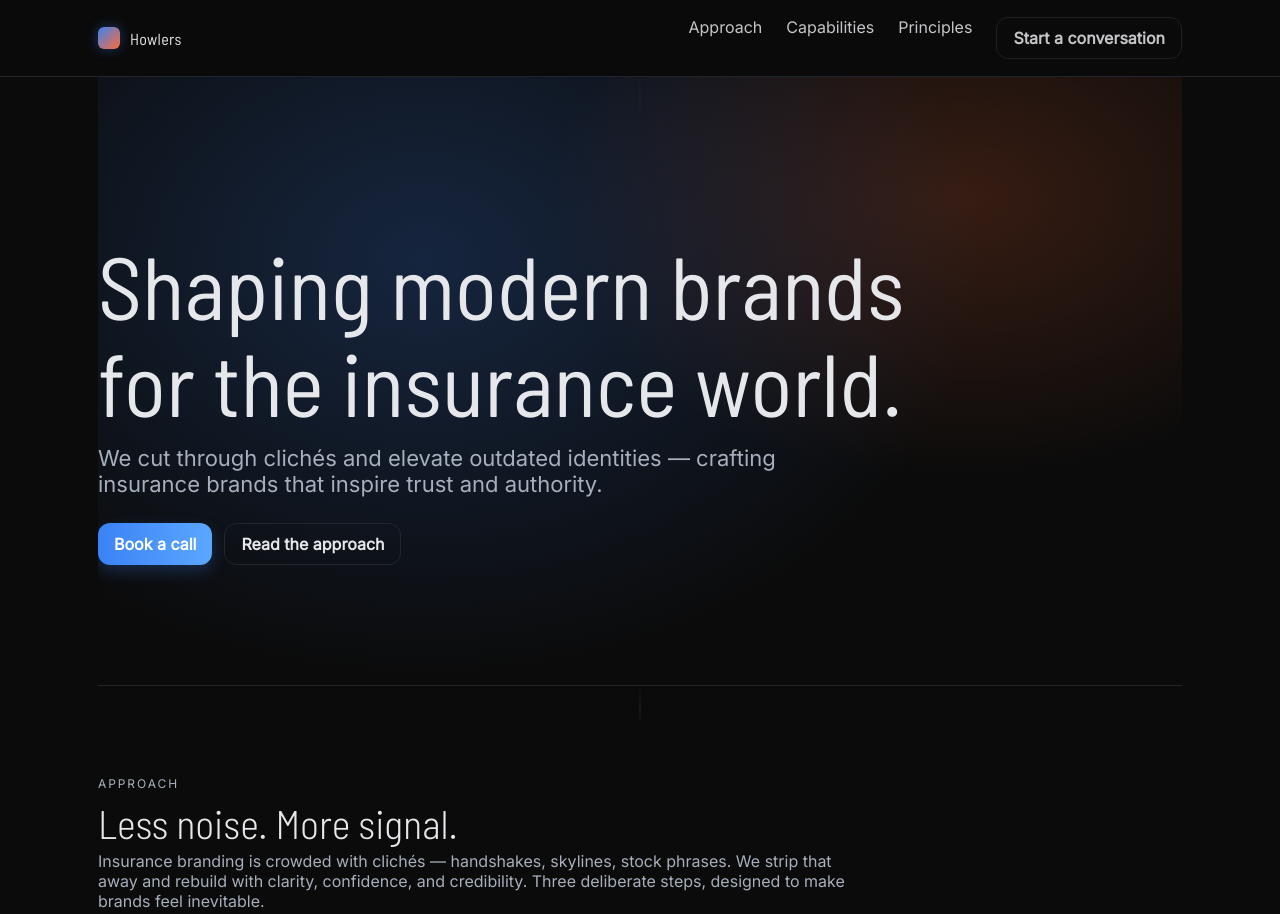
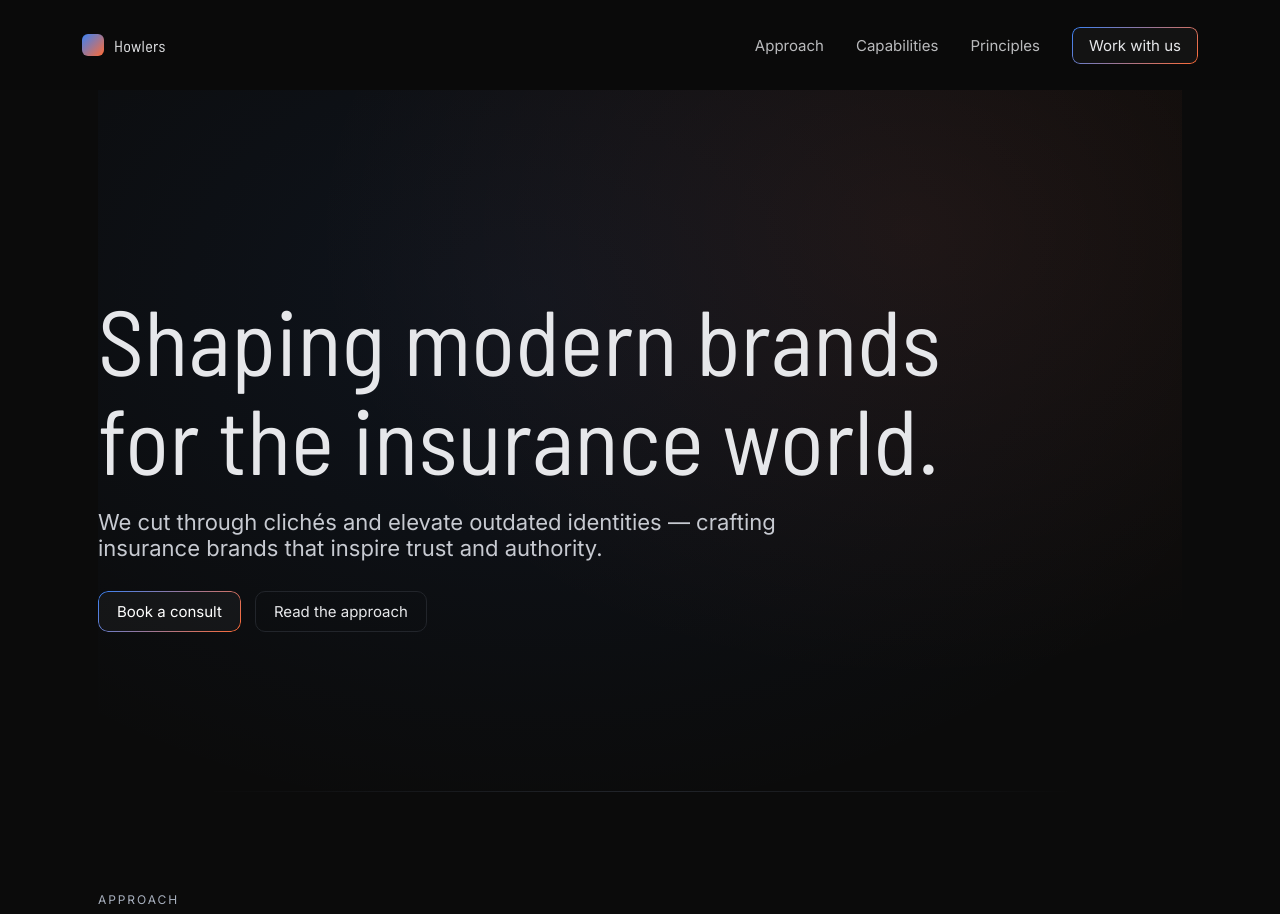
Before and after one commit to idiotmarketer/howlers.agency, a plain HTML site: page index.html in a window 1280 px wide. Shown: the top 914 px of the page. Drawn offline with Linux system fonts and the light colour scheme.

Commit message:
Update index.html
Update #1

```diff
--- a/index.html
+++ b/index.html
@@ -25,55 +25,115 @@
     body{margin:0;background:var(--ink);color:var(--text);font-family:"Inter",system-ui,-apple-system,Segoe UI,Roboto,Helvetica,Arial;}
     .wrap{max-width:1140px;margin:0 auto;padding:0 28px}
 
-    header{position:sticky;top:0;z-index:50;background:rgba(11,11,11,.7);backdrop-filter:saturate(1.1) blur(8px);border-bottom:1px solid var(--line)}
-    .nav{display:flex;align-items:center;justify-content:space-between;height:76px}
+    header{position:sticky;top:0;z-index:50;background:rgba(11,11,11,.75);backdrop-filter:blur(10px);}
+    .nav{display:flex;align-items:center;justify-content:space-between;height:90px;padding:0 12px}
     .brand{display:flex;align-items:center;gap:10px;text-decoration:none;color:inherit}
-    .mark{width:22px;height:22px;border-radius:6px;background:linear-gradient(135deg,var(--blue),var(--orange));box-shadow:0 0 12px rgba(59,130,246,.4);}
+    .mark{width:22px;height:22px;border-radius:6px;background:linear-gradient(135deg,var(--blue),var(--orange));}
     .name{font-family:"Barlow Semi Condensed",sans-serif;font-weight:400;letter-spacing:.3px}
-    nav ul{list-style:none;display:flex;gap:24px;margin:0;padding:0}
-    nav a{color:inherit;text-decoration:none;opacity:.85}
+    nav ul{list-style:none;display:flex;gap:32px;margin:0;padding:0;align-items:center}
+    nav a{color:inherit;text-decoration:none;opacity:.8;font-size:15px;display:flex;align-items:center}
     nav a:hover{opacity:1}
+    nav li:last-child a{
+      padding:8px 16px;
+      border:1px solid transparent;
+      border-radius:8px;
+      background:rgba(255,255,255,0.04);
+      opacity:1;
+      font-weight:500;
+      background-clip:padding-box;
+      position:relative;
+    }
+    nav li:last-child a::before{
+      content:"";
+      position:absolute;
+      top:-1px;left:-1px;right:-1px;bottom:-1px;
+      border-radius:8px;
+      padding:1px;
+      background:linear-gradient(135deg,var(--blue),var(--orange));
+      -webkit-mask:linear-gradient(#fff 0 0) content-box,linear-gradient(#fff 0 0);
+      -webkit-mask-composite:xor;
+      mask-composite:exclude;
+      pointer-events:none;
+    }
+    nav li:last-child a:hover{
+      background:rgba(255,255,255,0.08);
+      color:#fff;
+    }
 
-    .btn{display:inline-flex;align-items:center;gap:8px;padding:10px 16px;border-radius:12px;text-decoration:none;font-weight:600;transition:.2s ease}
-    .btn-primary{background:linear-gradient(90deg,var(--blue),#5aa7ff);color:#fff;box-shadow:0 6px 16px rgba(59,130,246,.25)}
-    .btn-primary:hover{transform:translateY(-2px);box-shadow:0 10px 24px rgba(59,130,246,.4)}
+    .btn{display:inline-flex;align-items:center;gap:8px;padding:10px 18px;border-radius:10px;text-decoration:none;font-weight:500;transition:.2s ease;font-size:15px;position:relative;z-index:1}
+    .btn-primary{
+      background:rgba(255,255,255,0.04);
+      color:#fff;
+      border:1px solid transparent;
+      background-clip:padding-box;
+    }
+    .btn-primary::before{
+      content:"";
+      position:absolute;
+      top:-1px;left:-1px;right:-1px;bottom:-1px;
+      border-radius:10px;
+      padding:1px;
+      background:linear-gradient(135deg,var(--blue),var(--orange));
+      -webkit-mask:linear-gradient(#fff 0 0) content-box,linear-gradient(#fff 0 0);
+      -webkit-mask-composite:xor;
+      mask-composite:exclude;
+      pointer-events:none;
+    }
+    .btn-primary:hover{background:rgba(255,255,255,0.08)}
+
     .btn-ghost{border:1px solid var(--line);color:var(--text);}
+    .btn-ghost:hover{background:#1a1d24}
 
     h1{font-family:"Barlow Semi Condensed",sans-serif;font-weight:400}
     h2,h3,h4{font-family:"Barlow Semi Condensed",sans-serif;font-weight:300}
     .kicker{color:var(--muted);text-transform:uppercase;letter-spacing:.16em;font-size:12px;margin:0 0 10px}
-    .title{font-size:40px;margin:0 0 6px;line-height:1.1}
-    .sub{color:var(--muted);margin:0 0 28px;max-width:760px}
+    .title{font-size:40px;margin:0 0 12px;line-height:1.15}
+    .sub{color:#c7cad1;margin:0 0 32px;max-width:760px;font-size:18px;line-height:1.5}
 
-    /* Hero with quieter gradient background */
-    .hero{padding:160px 0 120px;position:relative;overflow:hidden;border-bottom:1px solid var(--line);background:radial-gradient(800px 600px at 30% 30%,rgba(59,130,246,.22),transparent 70%),radial-gradient(600px 400px at 80% 20%,rgba(255,107,53,.18),transparent 70%)}
-    .hero h1{font-size:clamp(42px,8vw,88px);line-height:1.1;margin:0 0 14px;position:relative;z-index:1}
-    .hero p{font-size:clamp(16px,2vw,22px);color:var(--muted);max-width:760px;margin:0 0 26px;position:relative;z-index:1}
-    .links{display:flex;gap:12px;flex-wrap:wrap;position:relative;z-index:1}
+    /* Hero */
+    .hero{padding:200px 0 160px;position:relative;overflow:hidden;}
+    .hero::before{
+      content:"";
+      position:absolute;
+      top:0;left:0;right:0;bottom:0;
+      background:radial-gradient(1000px 700px at 40% 30%,rgba(59,130,246,.08),transparent 75%),
+                 radial-gradient(800px 600px at 75% 20%,rgba(255,107,53,.08),transparent 75%);
+      z-index:0;
+    }
+    .hero h1{font-size:clamp(46px,8vw,92px);line-height:1.08;margin:0 0 20px;position:relative;z-index:1}
+    .hero p{font-size:clamp(17px,2vw,22px);color:#c7cad1;max-width:760px;margin:0 0 30px;position:relative;z-index:1}
+    .links{display:flex;gap:14px;flex-wrap:wrap;position:relative;z-index:1}
 
-    section{padding:90px 0;position:relative}
-    section:before{content:"";position:absolute;top:0;left:50%;width:1px;height:40px;background:linear-gradient(to bottom,transparent,var(--line),transparent);transform:translateX(-50%)}
+    section{padding:100px 0;position:relative;background:var(--ink)}
+    section:not(:last-of-type)::after{
+      content:"";
+      position:absolute;
+      bottom:0;left:50%;
+      width:80%;height:1px;
+      background:linear-gradient(to right,transparent,var(--line),transparent);
+      transform:translateX(-50%);
+    }
 
-    .grid-3{display:grid;grid-template-columns:repeat(3,1fr);gap:22px}
-    .tile{border:1px solid var(--line);border-radius:20px;padding:28px;background:#0e1014}
+    .grid-3{display:grid;grid-template-columns:repeat(3,1fr);gap:24px}
+    .tile{border:1px solid var(--line);border-radius:18px;padding:28px;background:#0e1014}
     .tile h3{margin:0 0 8px;font-size:22px}
     .tile p{margin:0;color:#cfd3da}
 
-    .grid-4{display:grid;grid-template-columns:repeat(4,1fr);gap:22px}
-    .card{border:1px solid var(--line);border-radius:18px;padding:28px;background:#0f1217;transition:.2s ease}
+    .grid-4{display:grid;grid-template-columns:repeat(4,1fr);gap:24px}
+    .card{border:1px solid var(--line);border-radius:16px;padding:28px;background:#0f1217;transition:.2s ease}
     .card:hover{transform:translateY(-3px);box-shadow:0 10px 22px rgba(0,0,0,.3)}
     .card h4{margin:0 0 8px;font-size:20px}
     .card p{margin:0;color:#cfd3da}
-    .card small{display:block;margin-top:10px;color:var(--muted)}
+    .card small{display:block;margin-top:10px;color:#9aa0ad}
 
     .principles{display:grid;grid-template-columns:1.1fr .9fr;gap:32px;align-items:start}
-    .list{border:1px solid var(--line);border-radius:18px;padding:28px;background:#0f1217}
+    .list{border:1px solid var(--line);border-radius:16px;padding:28px;background:#0f1217}
     .list li{margin:10px 0;color:#d7dae2}
     .epigram{border-left:3px solid var(--blue);padding:14px 18px;color:#e7eaf2;font-style:italic;background:#0f141b;border-radius:12px;align-self:center}
 
     .who-grid{display:grid;grid-template-columns:1fr 1fr;gap:22px;margin-top:28px}
-    .who-card{border:1px solid var(--line);border-radius:16px;padding:20px 24px;background:#0f1217;color:#d7dae2;font-size:16px;line-height:1.4;display:flex;align-items:flex-start;gap:10px;transition:.2s ease}
-    .who-card:hover{background:#13171f;transform:translateY(-2px);box-shadow:0 8px 20px rgba(0,0,0,.25)}
+    .who-card{border:1px solid var(--line);border-radius:14px;padding:20px 24px;background:#0f1217;color:#d7dae2;font-size:16px;line-height:1.5;display:flex;align-items:flex-start;gap:10px;transition:.2s ease}
+    .who-card:hover{background:#13171f;transform:translateY(-2px)}
     .who-card span{color:var(--blue);font-weight:bold}
     @media(max-width:800px){.who-grid{grid-template-columns:1fr}}
 
@@ -81,8 +141,38 @@
     label{font-size:13px;color:var(--muted)}
     input,select,textarea{width:100%;padding:14px 16px;border-radius:12px;border:1px solid var(--line);background:#0d1015;color:var(--text)}
     textarea{min-height:140px}
+    .form-submit{
+      display:inline-flex;
+      align-items:center;
+      gap:8px;
+      padding:10px 18px;
+      border-radius:10px;
+      text-decoration:none;
+      font-weight:500;
+      transition:.2s ease;
+      font-size:15px;
+      position:relative;
+      z-index:1;
+      background:rgba(255,255,255,0.04);
+      color:#fff;
+      border:1px solid transparent;
+      background-clip:padding-box;
+    }
+    .form-submit::before{
+      content:"";
+      position:absolute;
+      top:-1px;left:-1px;right:-1px;bottom:-1px;
+      border-radius:10px;
+      padding:1px;
+      background:linear-gradient(135deg,var(--blue),var(--orange));
+      -webkit-mask:linear-gradient(#fff 0 0) content-box,linear-gradient(#fff 0 0);
+      -webkit-mask-composite:xor;
+      mask-composite:exclude;
+      pointer-events:none;
+    }
+    .form-submit:hover{background:rgba(255,255,255,0.08)}
 
-    footer{padding:50px 0;border-top:1px solid var(--line);color:var(--muted);font-size:14px;text-align:center}
+    footer{padding:50px 0;border-top:1px solid var(--line);color:var(--muted);font-size:14px;text-align:center;background:var(--ink)}
 
     @media (max-width:1080px){.grid-4{grid-template-columns:1fr 1fr}.grid-3{grid-template-columns:1fr}.principles{grid-template-columns:1fr}}
   </style>
@@ -96,7 +186,7 @@
           <li><a href="#how">Approach</a></li>
           <li><a href="#what">Capabilities</a></li>
           <li><a href="#why">Principles</a></li>
-          <li><a class="btn btn-ghost" href="#contact">Start a conversation</a></li>
+          <li><a href="#contact">Work with us</a></li>
         </ul>
       </nav>
     </div>
@@ -108,7 +198,7 @@
       <h1>Shaping modern brands<br/>for the insurance world.</h1>
       <p>We cut through clichés and elevate outdated identities — crafting insurance brands that inspire trust and authority.</p>
       <div class="links">
-        <a class="btn btn-primary" href="#contact">Book a call</a>
+        <a class="btn btn-primary" href="#contact">Book a consult</a>
         <a class="btn btn-ghost" href="#how">Read the approach</a>
       </div>
     </section>
@@ -190,16 +280,4 @@
         <label for="message">Message</label>
         <textarea id="message" name="message" placeholder="A short brief or the problem to solve…"></textarea>
         <div class="links">
-          <button class="btn btn-primary" type="submit">Send</button>
-        </div>
-      </form>
-    </section>
-  </main>
-
-  <footer>
-    <div class="wrap">© <span id="y"></span> Howlers — Perceptive. Understated. Effective.</div>
-  </footer>
-
-  <script>document.getElementById('y').textContent=new Date().getFullYear()</script>
-</body>
-</html>
+          <button class="
```
